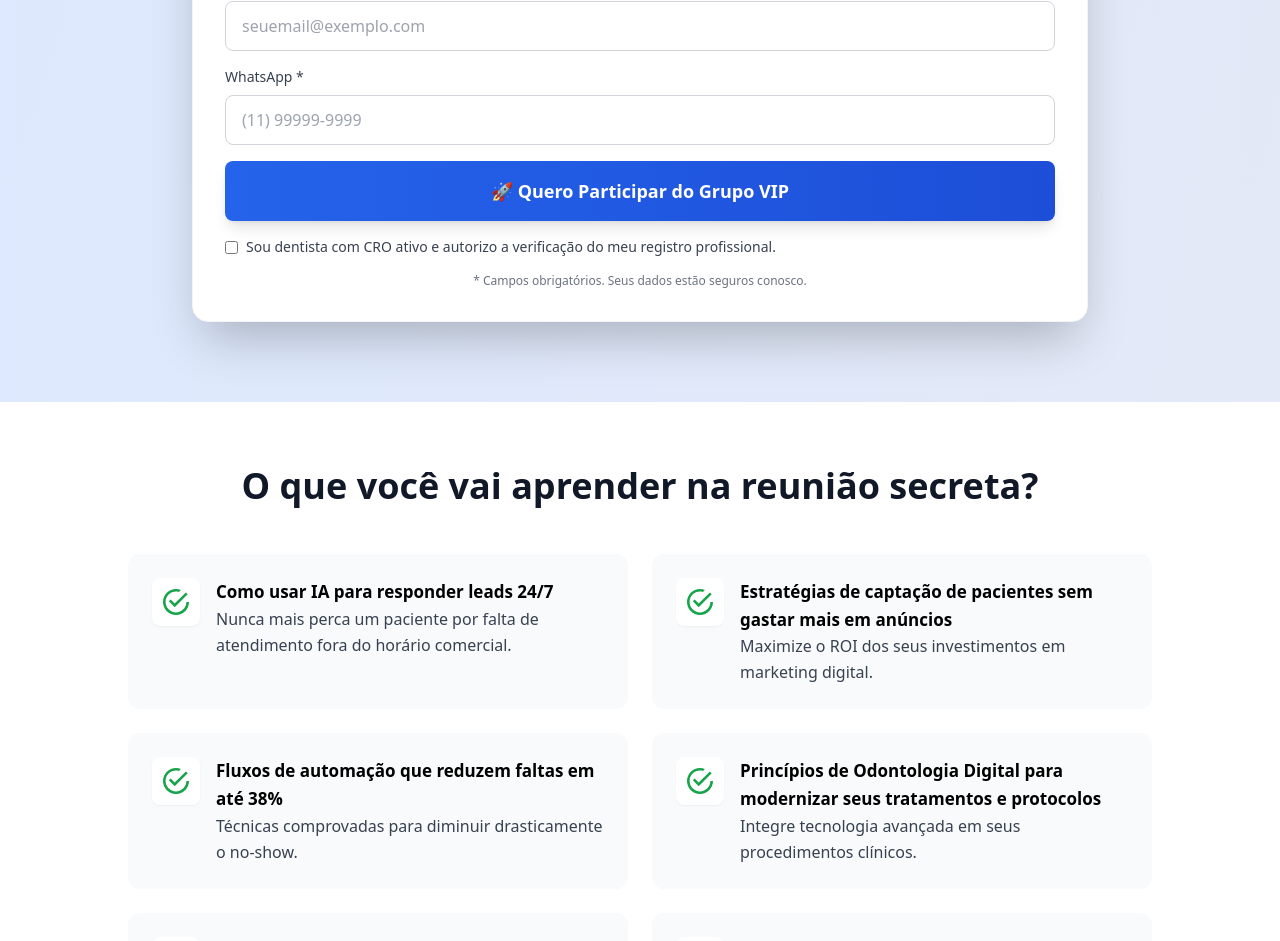
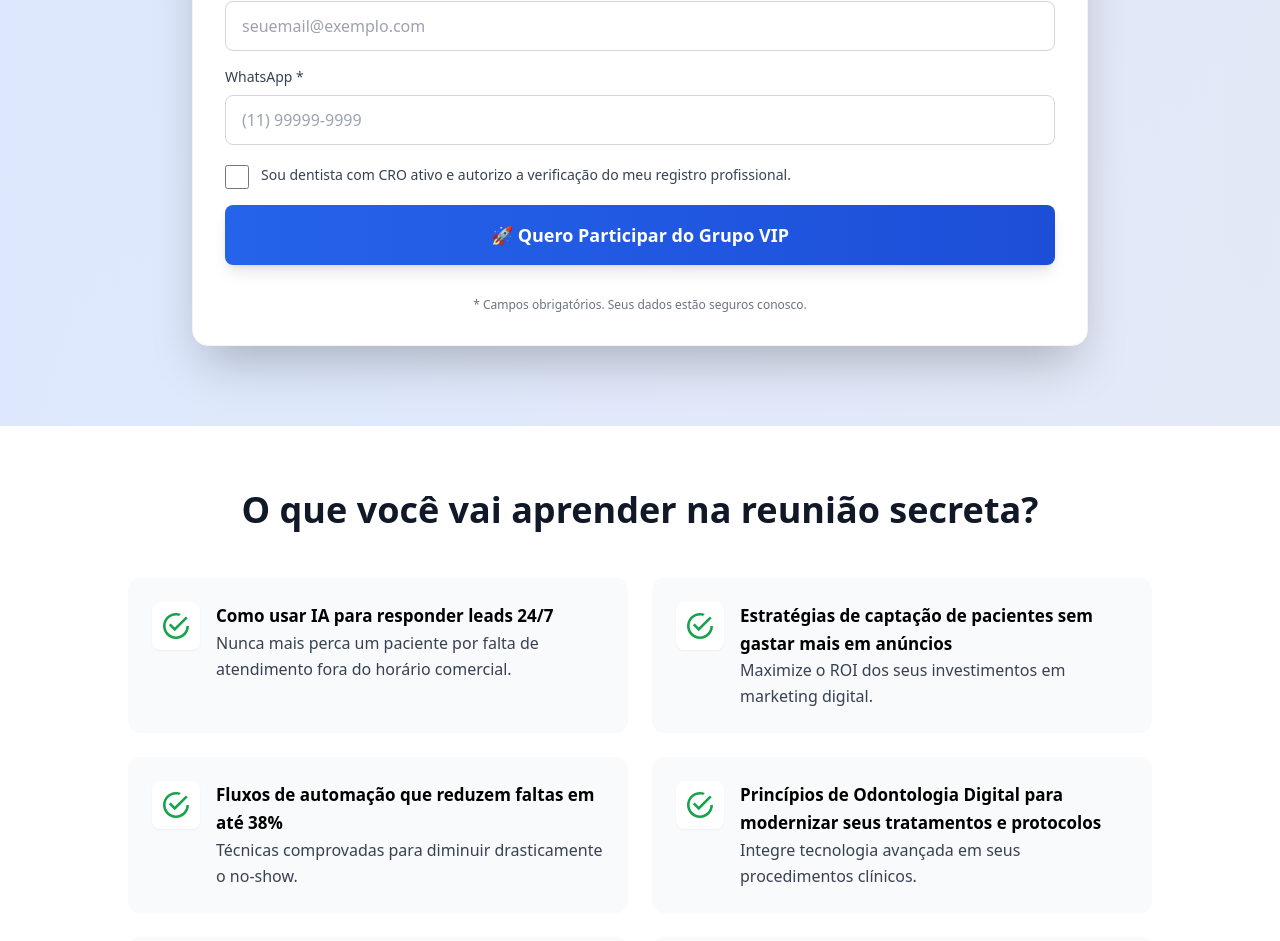
Before and after one commit to AI-Atende/mentoria_site, a React (Vite) app: page / in a window 1280 px wide. Shown: the part 834-1775 px from the top of the page. Built offline with nearby package versions, Linux system fonts and the light colour scheme.

Commit message:
required removido

```diff
--- a/src/App.tsx
+++ b/src/App.tsx
@@ -152,8 +152,8 @@ function App() {
             </h1>
 
             <p className="text-xl md:text-2xl text-gray-600 mb-8 max-w-4xl mx-auto leading-relaxed">
-              Exclusivo para Dentistas <br/> Como usar a IA para Triplicar
-              seus Atendimentos.
+              Exclusivo para Dentistas <br /> Como usar a IA para Triplicar seus
+              Atendimentos.
             </p>
 
             <div className="bg-yellow-100 border-2 border-yellow-300 rounded-lg p-6 mb-8 max-w-2xl mx-auto">
@@ -200,7 +200,6 @@ function App() {
                   placeholder="Seu Nome"
                 />
               </div>
-
               <div>
                 <label
                   htmlFor="email"
@@ -219,7 +218,6 @@ function App() {
                   placeholder="seuemail@exemplo.com"
                 />
               </div>
-
               <div>
                 <label
                   htmlFor="phone"
@@ -237,30 +235,29 @@ function App() {
                   className="w-full px-4 py-3 border border-gray-300 rounded-lg focus:ring-2 focus:ring-blue-500 focus:border-transparent transition-all duration-200"
                   placeholder="(11) 99999-9999"
                 />
+              </div>{" "}
+              <div className="flex items-center">
+              <input
+                type="checkbox"
+                id="croConsent"
+                name="croConsent"
+                checked={croConsent}
+                onChange={(e) => setCroConsent(e.target.checked)}
+                className="gap-2 mt-1 w-6 h-6 scale-20"
+              />{" "}
+              <label htmlFor="croConsent" className="text-sm text-gray-700 ml-[12px]">
+                Sou dentista com CRO ativo e autorizo a verificação do meu
+                registro profissional.
+              </label>
               </div>
-
               <button
+              formTarget="blank"
                 type="submit"
                 className="w-full bg-gradient-to-r from-blue-600 to-blue-700 text-white font-bold py-4 px-6 rounded-lg hover:from-blue-700 hover:to-blue-800 transform hover:scale-105 transition-all duration-200 shadow-lg text-lg"
               >
                 🚀 Quero Participar do Grupo VIP
               </button>
-              <div className="flex items-start space-x-2">
-                {" "}
-                <input
-                  type="checkbox"
-                  id="croConsent"
-                  name="croConsent"
-                  checked={croConsent}
-                  onChange={(e) => setCroConsent(e.target.checked)}
-                  required
-                  className="mt-1"
-                />{" "}
-                <label htmlFor="croConsent" className="text-sm text-gray-700">
-                  Sou dentista com CRO ativo e autorizo a verificação do meu
-                  registro profissional.
-                </label>
-              </div>
+              <div className="flex items-start space-x-2"></div>
             </form>
 
             <p className="text-xs text-gray-500 text-center mt-4">
```
